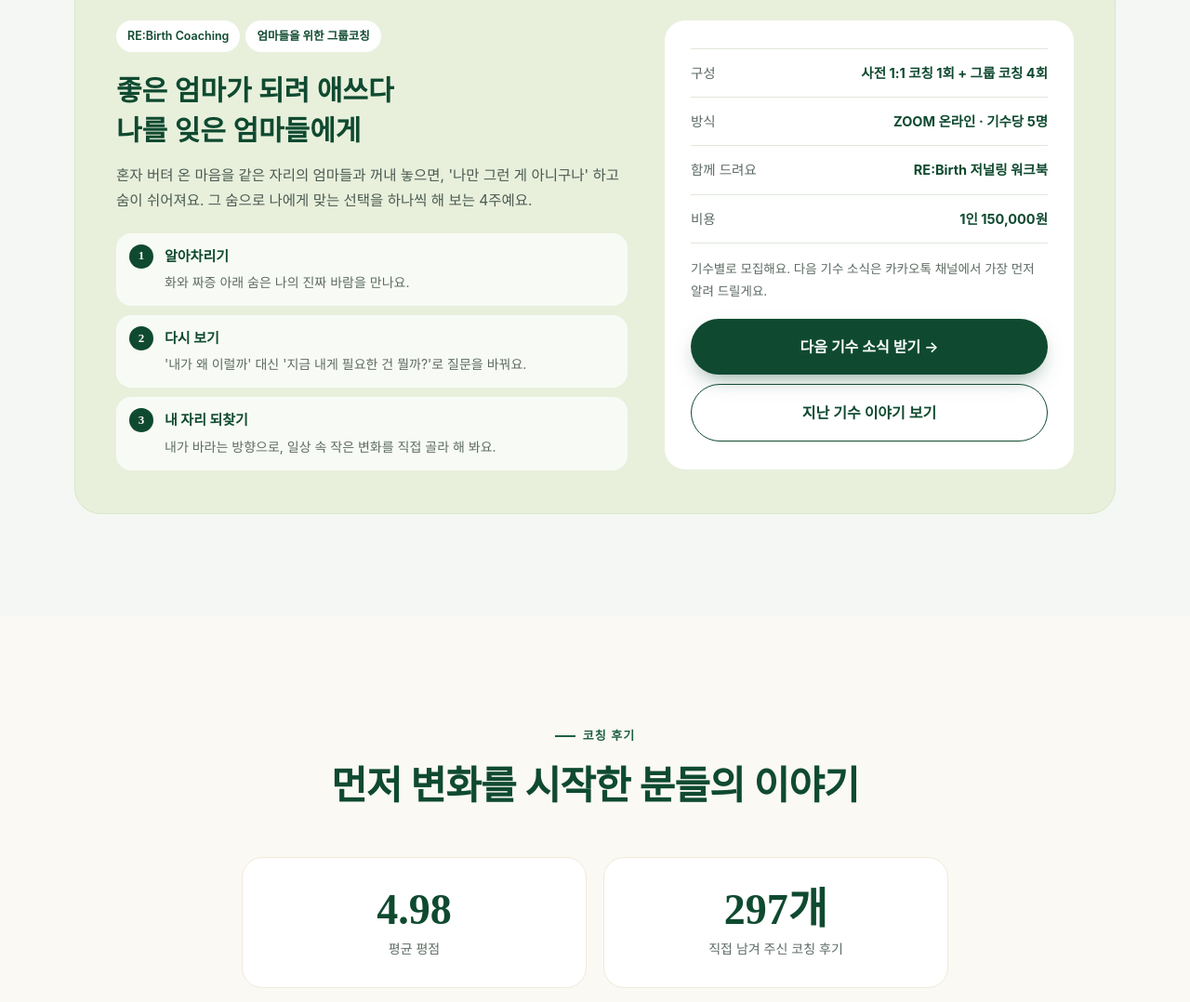
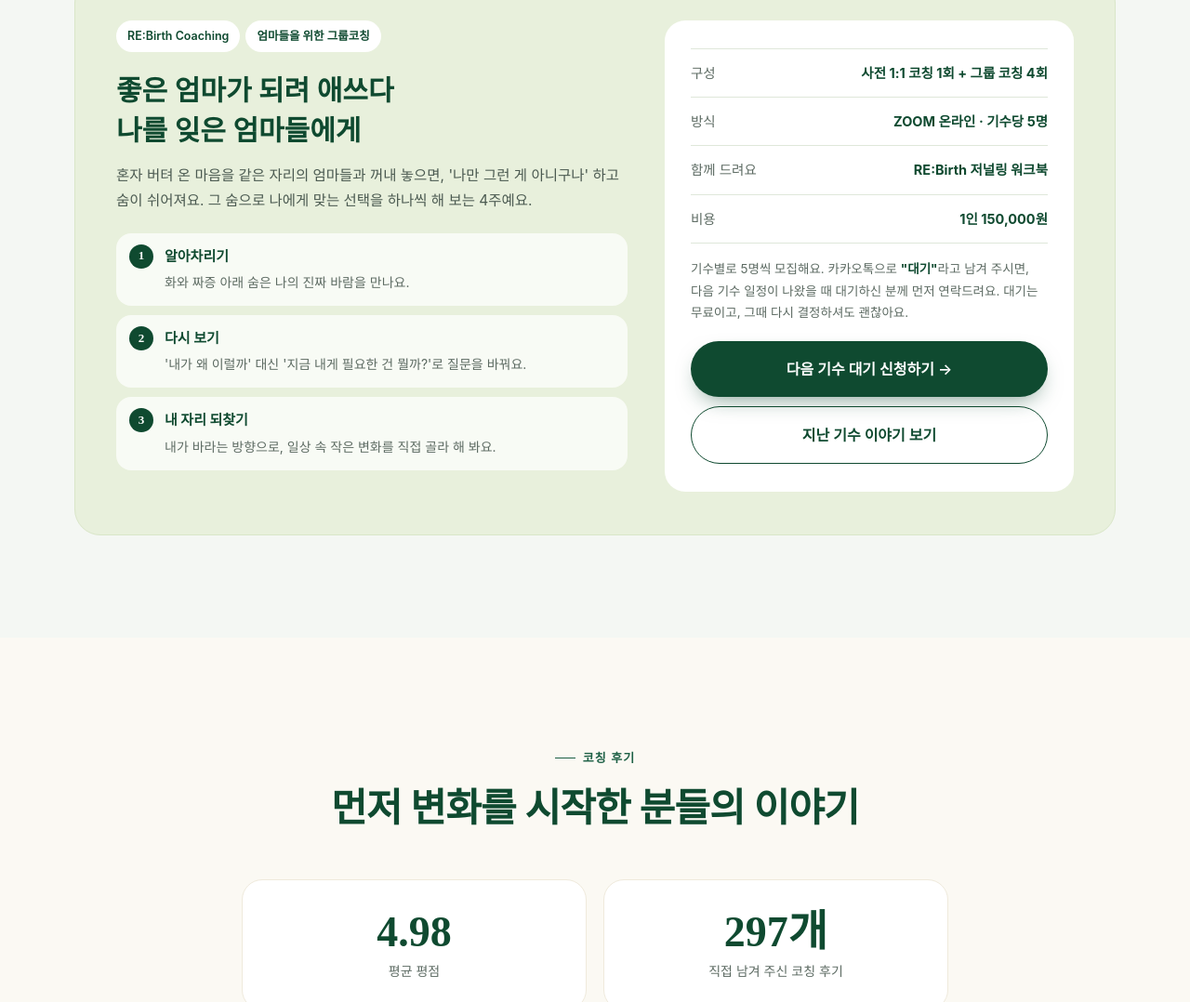
Before and after one commit to namyounghee/namyounghee.github.io, a plain HTML site: page index.html in a window 1280 px wide. Shown: the part 6003-7081 px from the top of the page at 93% size. Drawn offline with Linux system fonts and the light colour scheme; a web font is replaced by a local one.

Commit message:
그룹코칭 버튼을 대기 신청으로 변경

```diff
--- a/index.html
+++ b/index.html
@@ -306,6 +306,7 @@ footer .links a:hover{color:var(--green)}
 .group-info li span{color:var(--muted);white-space:nowrap}
 .group-info li b{color:var(--green);text-align:right}
 .g-note{font-size:13.5px;color:var(--muted);margin:6px 0 8px}
+.g-note b{color:var(--green)}
 .group-info .btn{width:100%;justify-content:center}
 @media (max-width:980px){.group-box{grid-template-columns:1fr;padding:34px 24px;gap:26px}}
 </style>
@@ -544,8 +545,8 @@ footer .links a:hover{color:var(--green)}
           <li><span>함께 드려요</span><b>RE:Birth 저널링 워크북</b></li>
           <li><span>비용</span><b>1인 150,000원</b></li>
         </ul>
-        <p class="g-note">기수별로 모집해요. 다음 기수 소식은 카카오톡 채널에서 가장 먼저 알려 드릴게요.</p>
-        <a class="btn btn-primary" href="https://pf.kakao.com/_BxjFNn/friend" target="_blank" rel="noopener">다음 기수 소식 받기 →</a>
+        <p class="g-note">기수별로 5명씩 모집해요. 카카오톡으로 <b>"대기"</b>라고 남겨 주시면, 다음 기수 일정이 나왔을 때 대기하신 분께 먼저 연락드려요. 대기는 무료이고, 그때 다시 결정하셔도 괜찮아요.</p>
+        <a class="btn btn-primary" href="https://pf.kakao.com/_BxjFNn/chat" target="_blank" rel="noopener">다음 기수 대기 신청하기 →</a>
         <a class="btn btn-ghost" href="https://blog.naver.com/mindcoaching_123/224395090107" target="_blank" rel="noopener">지난 기수 이야기 보기</a>
       </div>
     </div>
```
